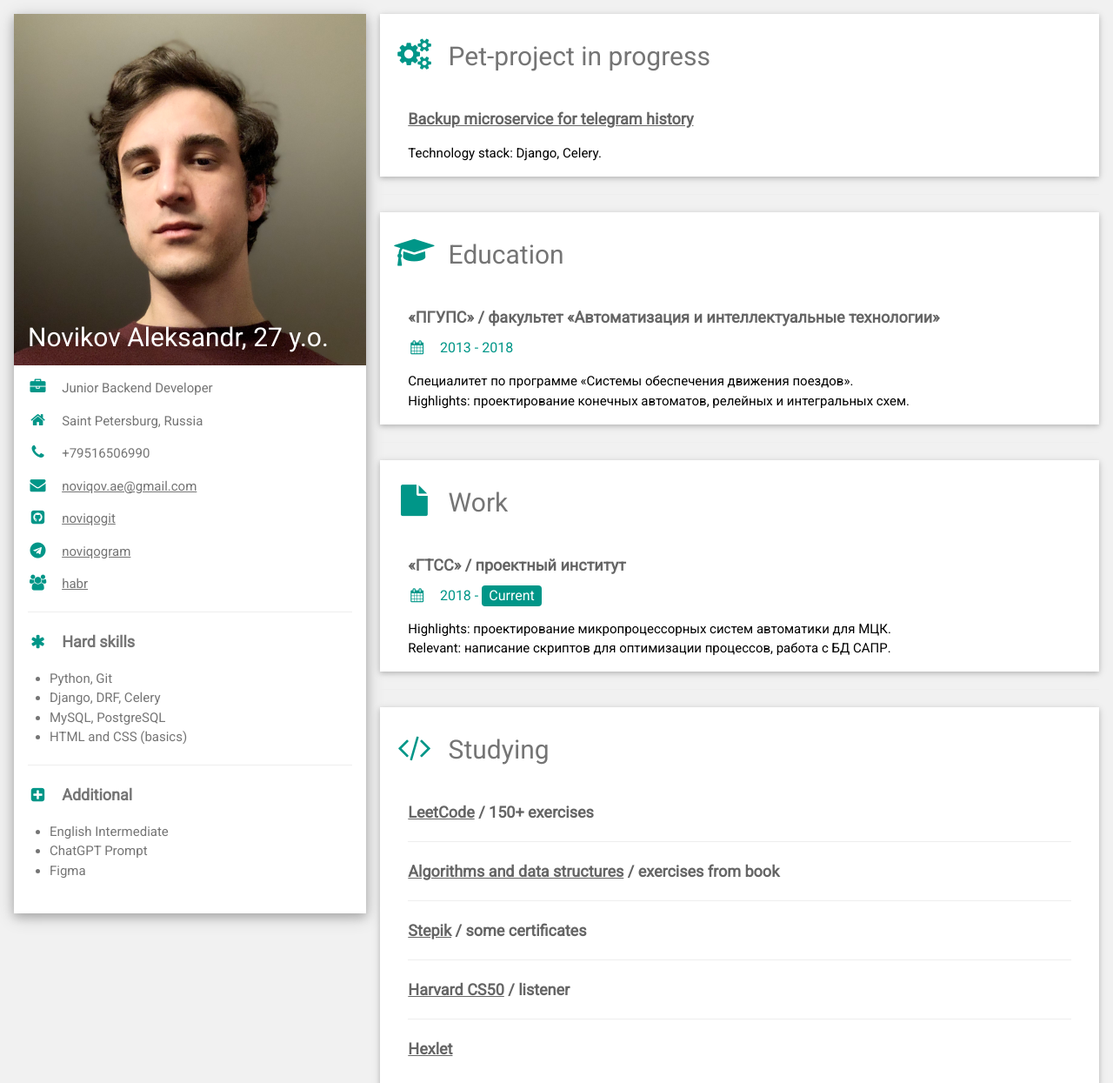
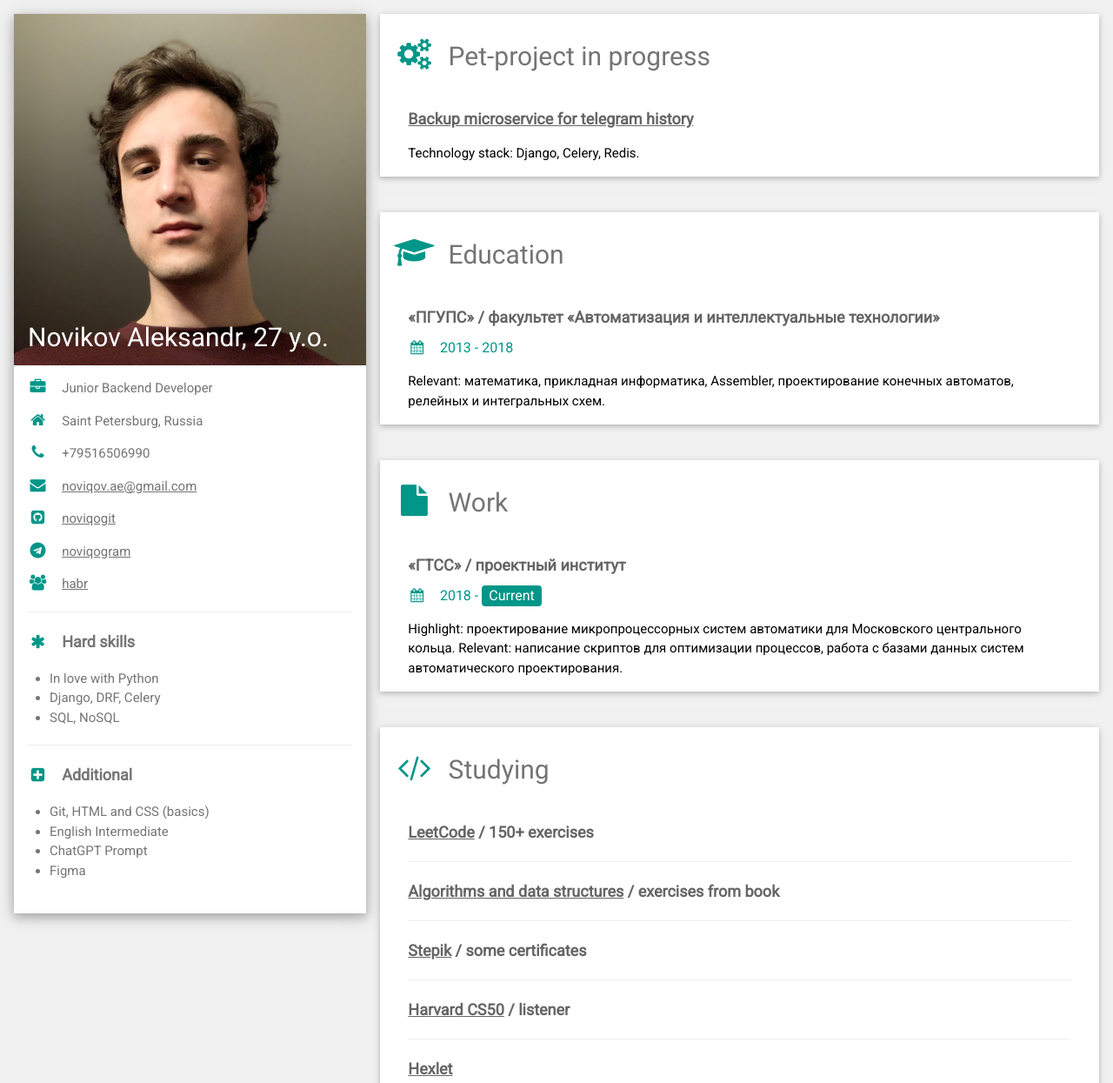
Before and after one commit to noviqogit/noviqogit.github.io, a plain HTML site: page index.html in a window 1280 px wide. Shown: the top 1245 px of the page at 87% size. Drawn offline with nearby package versions, Linux system fonts and the light colour scheme.

Commit message:
update 7

```diff
--- a/index.html
+++ b/index.html
@@ -79,15 +79,15 @@
 
           <p class="w3-large"><b><i class="fa fa-asterisk fa-fw w3-margin-right w3-text-teal"></i>Hard skills</b></p>
             <ul>
-              <li>Python, Git</li>
+              <li>In love with Python</li>
               <li>Django, DRF, Celery</li>
-              <li>MySQL, PostgreSQL</li>
-              <li>HTML and CSS (basics)</li>
+              <li>SQL, NoSQL</li>
             </ul>
           <hr>
 
           <p class="w3-large w3-text-theme"><b><i class="fa fa-plus-square fa-fw w3-margin-right w3-text-teal"></i>Additional</b></p>
             <ul>
+              <li>Git, HTML and CSS (basics)</li>
               <li>English Intermediate</li>
               <li>ChatGPT Prompt</li>
               <li>Figma</li>
@@ -106,7 +106,7 @@
         <h2 class="w3-text-grey w3-padding-16"><i class="fa fa-cogs fa-fw w3-margin-right w3-xxlarge w3-text-teal"></i>Pet-project in progress</h2>
         <div class="w3-container">
           <h5 class="w3-opacity"><a href="https://github.com/noviqogit/backup.microservice"><b>Backup microservice for telegram history</b></a></h5>
-          <p>Technology stack: Django, Celery.<br>
+          <p>Technology stack: Django, Celery, Redis.<br>
           </p>
         </div>
       </div>
@@ -117,8 +117,7 @@
         <div class="w3-container">
           <h5 class="w3-opacity"><b>«ПГУПС» / факультет «Автоматизация и интеллектуальные технологии»</b></h5>
           <h6 class="w3-text-teal"><i class="fa fa-calendar fa-fw w3-margin-right"></i>2013 - 2018</h6>
-          <p>Специалитет по программе «Системы обеспечения движения поездов».<br>
-          Highlights: проектирование конечных автоматов, релейных и интегральных схем.</p>
+          <p>Relevant: математика, прикладная информатика, Assembler, проектирование конечных автоматов, релейных и интегральных схем.</p>
         </div>
       </div>
         <hr>
@@ -128,8 +127,9 @@
         <div class="w3-container">
           <h5 class="w3-opacity"><b>«ГТСС» / проектный институт</b></h5>
           <h6 class="w3-text-teal"><i class="fa fa-calendar fa-fw w3-margin-right"></i>2018 - <span class="w3-tag w3-teal w3-round">Current</span></h6>
-          <p>Highlights: проектирование микропроцессорных систем автоматики для МЦК.<br>
-          Relevant: написание скриптов для оптимизации процессов, работа с БД САПР.</p>
+          <p>Highlight: проектирование микропроцессорных систем автоматики для Московского центрального кольца.
+            Relevant: написание скриптов для оптимизации процессов, работа с базами данных систем автоматического проектирования.
+          </p>
         </div>
       </div>
         <hr>
```
